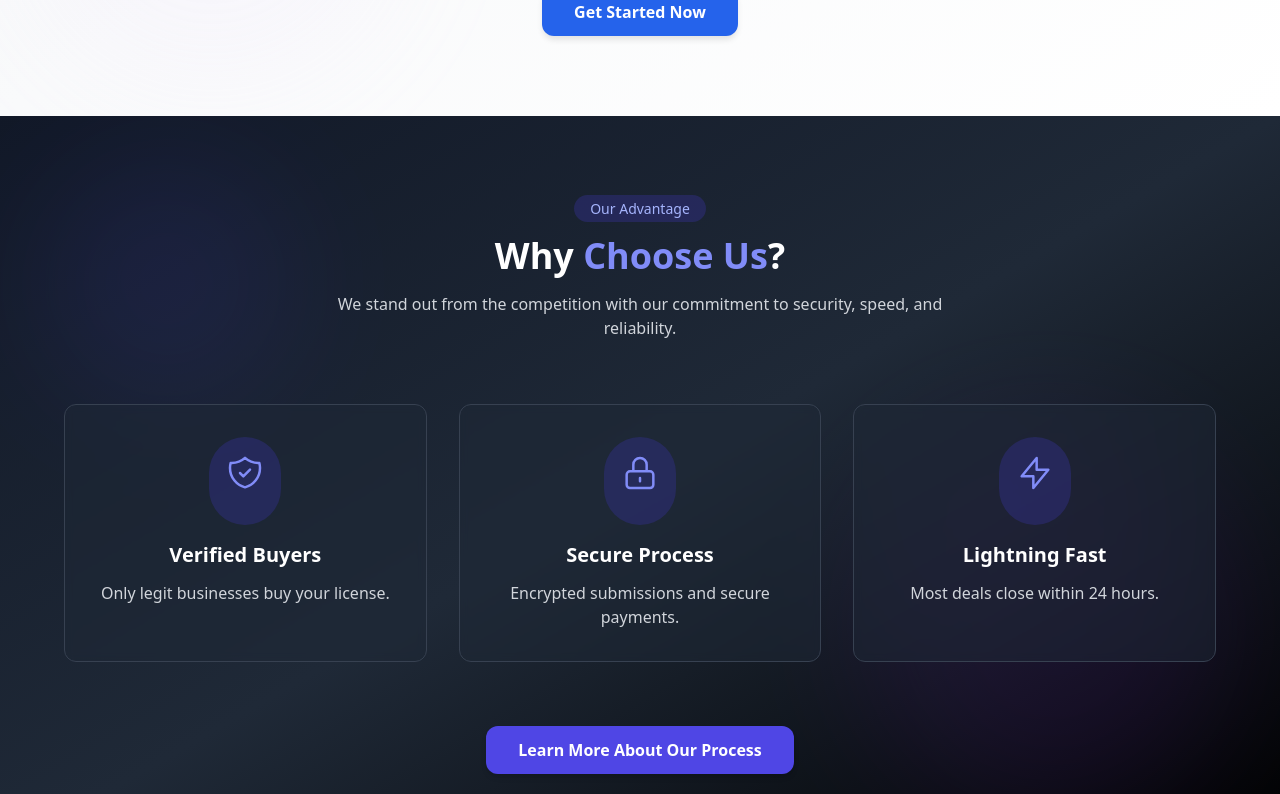
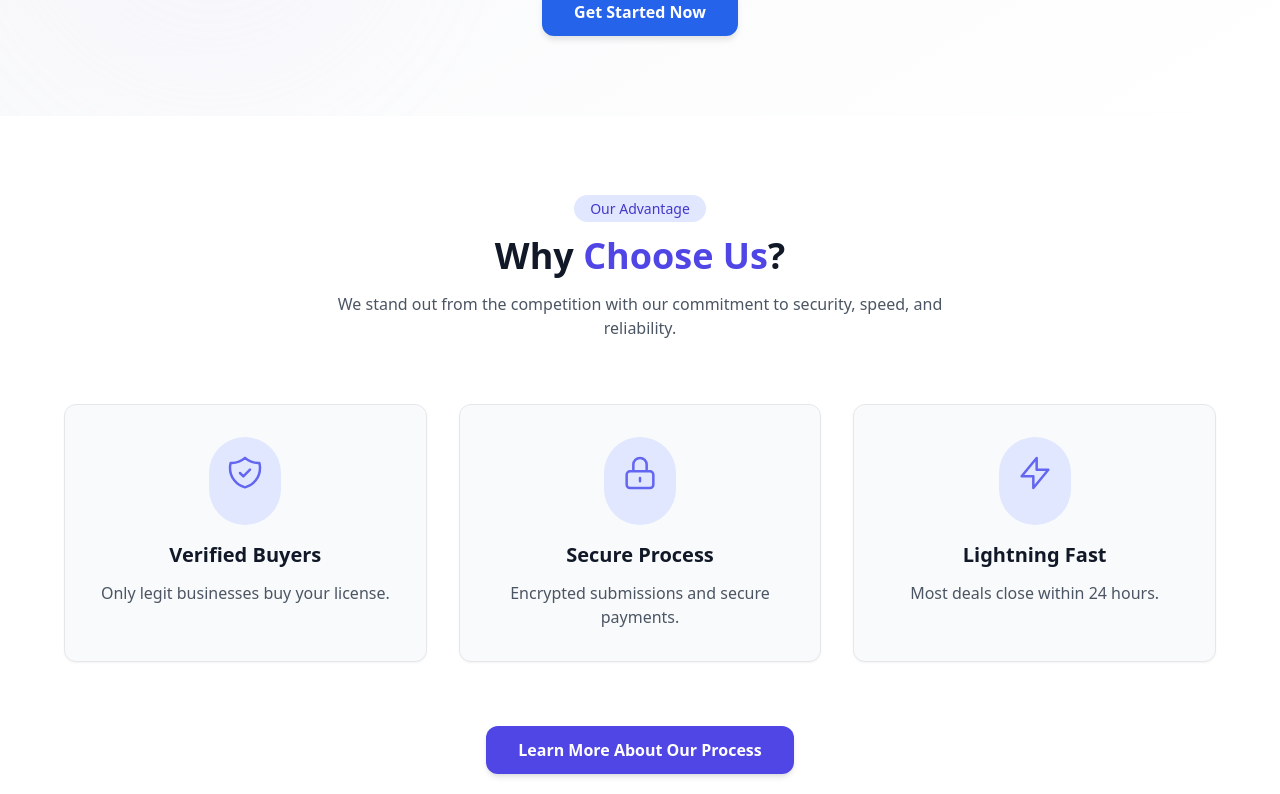
Before and after one commit to riya-py/Softshell, a React (Vite) app: page / in a window 1280 px wide. Shown: the part 1546-2340 px from the top of the page. Built offline with nearby package versions, Linux system fonts and the light colour scheme.

Commit message:
light/dark theme added in WhyChooseUs section

```diff
--- a/src/components/WhyChooseUs.jsx
+++ b/src/components/WhyChooseUs.jsx
@@ -1,9 +1,11 @@
+import React from 'react';
+
 const features = [
   {
     title: "Verified Buyers",
     desc: "Only legit businesses buy your license.",
     icon: (
-      <svg xmlns="http://www.w3.org/2000/svg" className="h-10 w-10 mb-4 text-indigo-400" fill="none" viewBox="0 0 24 24" stroke="currentColor">
+      <svg xmlns="http://www.w3.org/2000/svg" className="h-10 w-10 mb-4 text-indigo-500 dark:text-indigo-400" fill="none" viewBox="0 0 24 24" stroke="currentColor">
         <path strokeLinecap="round" strokeLinejoin="round" strokeWidth={1.5} d="M9 12l2 2 4-4m5.618-4.016A11.955 11.955 0 0112 2.944a11.955 11.955 0 01-8.618 3.04A12.02 12.02 0 003 9c0 5.591 3.824 10.29 9 11.622 5.176-1.332 9-6.03 9-11.622 0-1.042-.133-2.052-.382-3.016z" />
       </svg>
     )
@@ -12,7 +14,7 @@ const features = [
     title: "Secure Process",
     desc: "Encrypted submissions and secure payments.",
     icon: (
-      <svg xmlns="http://www.w3.org/2000/svg" className="h-10 w-10 mb-4 text-indigo-400" fill="none" viewBox="0 0 24 24" stroke="currentColor">
+      <svg xmlns="http://www.w3.org/2000/svg" className="h-10 w-10 mb-4 text-indigo-500 dark:text-indigo-400" fill="none" viewBox="0 0 24 24" stroke="currentColor">
         <path strokeLinecap="round" strokeLinejoin="round" strokeWidth={1.5} d="M12 15v2m-6 4h12a2 2 0 002-2v-6a2 2 0 00-2-2H6a2 2 0 00-2 2v6a2 2 0 002 2zm10-10V7a4 4 0 00-8 0v4h8z" />
       </svg>
     )
@@ -21,7 +23,7 @@ const features = [
     title: "Lightning Fast",
     desc: "Most deals close within 24 hours.",
     icon: (
-      <svg xmlns="http://www.w3.org/2000/svg" className="h-10 w-10 mb-4 text-indigo-400" fill="none" viewBox="0 0 24 24" stroke="currentColor">
+      <svg xmlns="http://www.w3.org/2000/svg" className="h-10 w-10 mb-4 text-indigo-500 dark:text-indigo-400" fill="none" viewBox="0 0 24 24" stroke="currentColor">
         <path strokeLinecap="round" strokeLinejoin="round" strokeWidth={1.5} d="M13 10V3L4 14h7v7l9-11h-7z" />
       </svg>
     )
@@ -30,22 +32,22 @@ const features = [
 
 const WhyChooseUs = () => {
   return (
-    <section className="bg-gradient-to-br from-gray-900 via-gray-800 to-black text-white py-20 px-6 md:px-16 relative">
-      {/* Background decorative elements */}
-      <div className="absolute top-0 left-0 w-full h-full overflow-hidden opacity-10">
+    <section className="bg-white dark:bg-gradient-to-br dark:from-gray-900 dark:via-gray-800 dark:to-black text-gray-800 dark:text-white py-20 px-6 md:px-16 relative">
+      {/* Background decorative elements - only visible in dark mode */}
+      <div className="absolute top-0 left-0 w-full h-full overflow-hidden opacity-0 dark:opacity-10">
         <div className="absolute top-10 left-10 w-64 h-64 rounded-full bg-indigo-600 blur-3xl"></div>
         <div className="absolute bottom-10 right-10 w-96 h-96 rounded-full bg-purple-700 blur-3xl"></div>
       </div>
 
       <div className="max-w-6xl mx-auto relative z-10">
         <div className="text-center mb-16">
-          <span className="bg-indigo-900/50 text-indigo-300 px-4 py-1 rounded-full text-sm font-medium">
+          <span className="bg-indigo-100 dark:bg-indigo-900/50 text-indigo-700 dark:text-indigo-300 px-4 py-1 rounded-full text-sm font-medium">
             Our Advantage
           </span>
-          <h2 className="text-3xl sm:text-4xl font-bold mt-4 text-white">
-            Why <span className="text-indigo-400">Choose Us</span>?
+          <h2 className="text-3xl sm:text-4xl font-bold mt-4 text-gray-900 dark:text-white">
+            Why <span className="text-indigo-600 dark:text-indigo-400">Choose Us</span>?
           </h2>
-          <p className="mt-4 text-gray-300 max-w-2xl mx-auto">
+          <p className="mt-4 text-gray-600 dark:text-gray-300 max-w-2xl mx-auto">
             We stand out from the competition with our commitment to security, speed, and reliability.
           </p>
         </div>
@@ -54,16 +56,16 @@ const WhyChooseUs = () => {
           {features.map((f, i) => (
             <div
               key={i}
-              className="bg-gray-800/50 backdrop-blur-sm p-8 rounded-xl border border-gray-700 hover:border-indigo-500/30 transition-all duration-300 flex flex-col items-center text-center transform hover:-translate-y-1 group"
+              className="bg-gray-50 dark:bg-gray-800/50 backdrop-blur-sm p-8 rounded-xl border border-gray-200 dark:border-gray-700 hover:border-indigo-300 dark:hover:border-indigo-500/30 transition-all duration-300 flex flex-col items-center text-center transform hover:-translate-y-1 group shadow-sm dark:shadow-none"
             >
-              <div className="p-4 bg-indigo-900/50 rounded-full mb-4">
+              <div className="p-4 bg-indigo-100 dark:bg-indigo-900/50 rounded-full mb-4">
                 {f.icon}
               </div>
-              <h3 className="text-xl font-semibold mb-3 text-white">{f.title}</h3>
-              <p className="text-gray-300">{f.desc}</p>
+              <h3 className="text-xl font-semibold mb-3 text-gray-900 dark:text-white">{f.title}</h3>
+              <p className="text-gray-600 dark:text-gray-300">{f.desc}</p>
 
               {/* Hover effect */}
-              <div className="absolute inset-0 bg-gradient-to-r from-indigo-600/5 to-purple-600/5 opacity-0 group-hover:opacity-100 transition-opacity duration-300 rounded-xl"></div>
+              <div className="absolute inset-0 bg-gradient-to-r from-indigo-200/20 to-purple-200/20 dark:from-indigo-600/5 dark:to-purple-600/5 opacity-0 group-hover:opacity-100 transition-opacity duration-300 rounded-xl"></div>
             </div>
           ))}
         </div>
```
